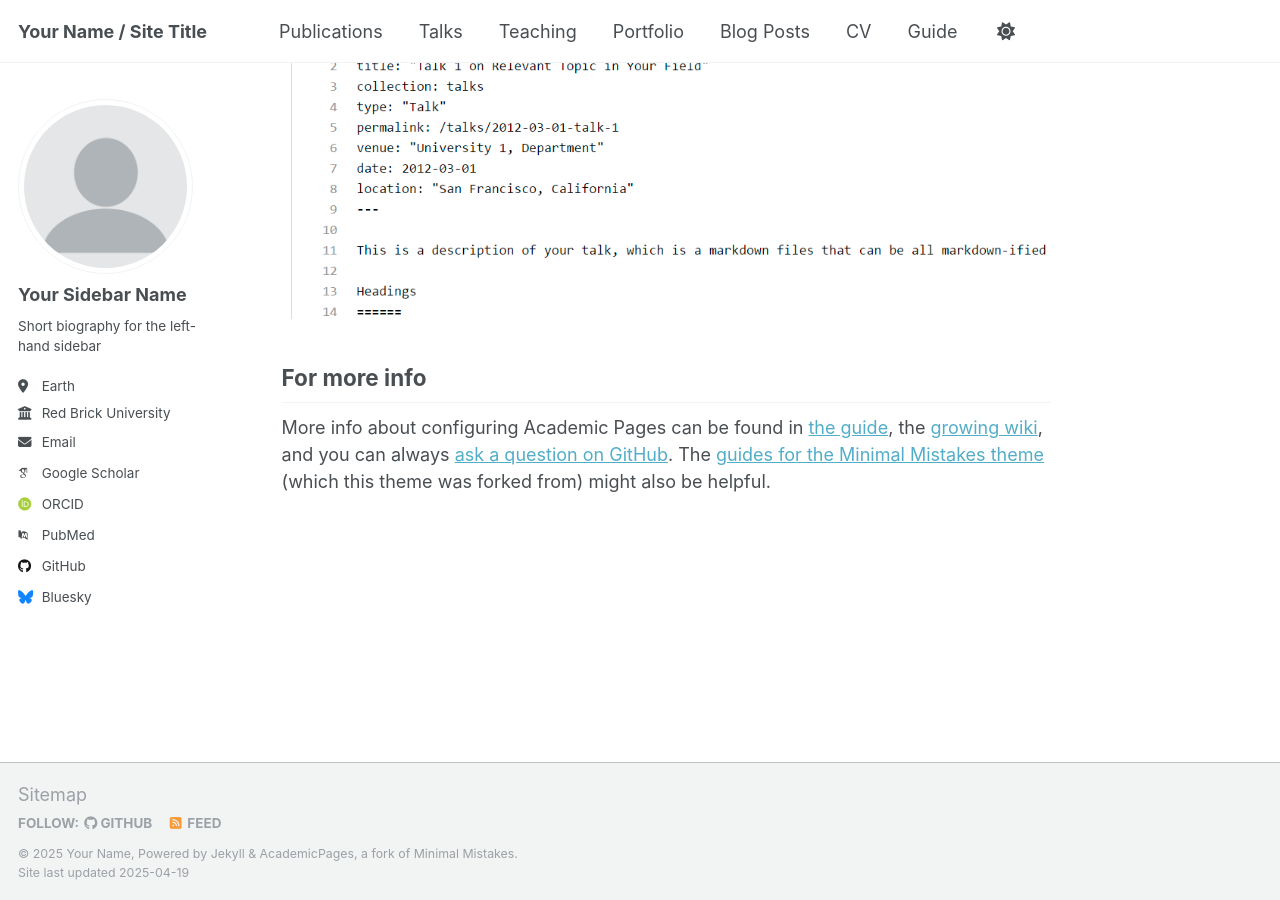
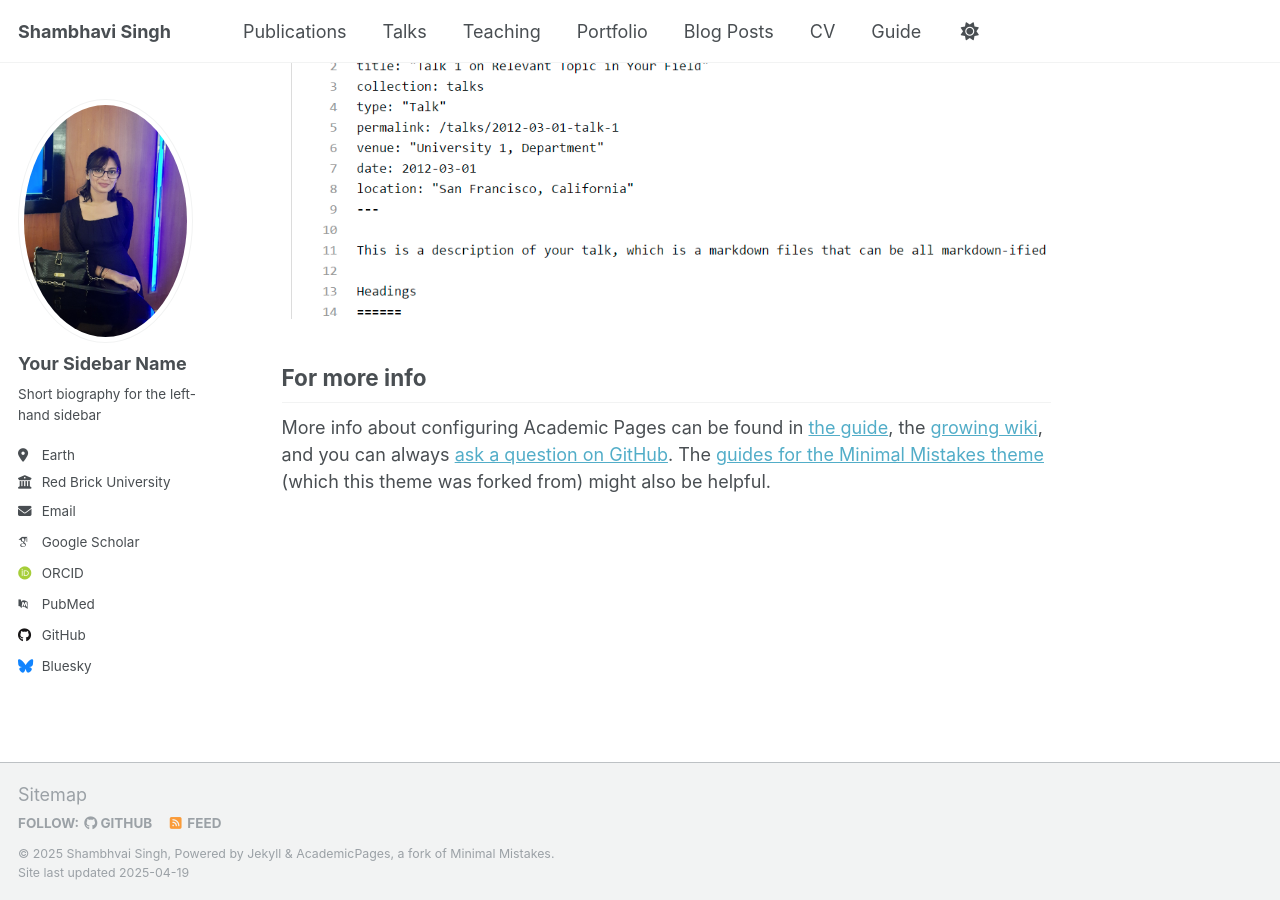
Before and after one commit to shambhavisingh010/shambhavisingh010.github.io, a Jekyll site: the page built from _pages/about.md, in a window 1280 px wide and 900 px high, scrolled down 2636 px. Built offline with Jekyll 4.4.1, drawn with Linux system fonts in a browser that asks for light colours; some web fonts are replaced.

Commit message:
Update _config.yml

```diff
--- a/_config.yml
+++ b/_config.yml
@@ -9,20 +9,20 @@
 # Basic Site Settings
 locale                   : "en-US"
 site_theme               : "default"
-title                    : "Your Name / Site Title"
+title                    : "Shambhavi Singh"
 title_separator          : "-"
-name                     : &name "Your Name"
+name                     : &name "Shambhvai Singh"
 description              : &description "personal description"
 url                      : https://academicpages.github.io # the base hostname & protocol for your site e.g. "https://[your GitHub username].github.io"
 baseurl                  : "" # the subpath of your site, e.g. "/blog"
-repository               : "academicpages/academicpages.github.io"
+repository               : "shambhavisingh010/shambhavisingh.github.io"
 
 # Site Author - The following control what appear as part of the author content on the side bar.
 #               If a field is blank the icon and link will not appear, otherwise it will be shown.
 #               Additional customization can be done by editing /_includes/author-profile.html
 author:
   # Biographic information
-  avatar           : "profile.png"
+  avatar           : "shamprofile.jpg"
   name             : "Your Sidebar Name"
   pronouns         : # example: "she/her"
   bio              : "Short biography for the left-hand sidebar"
```
